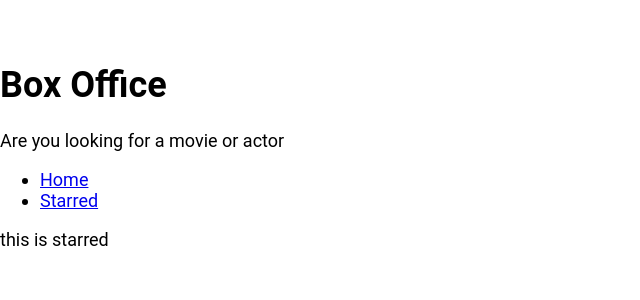
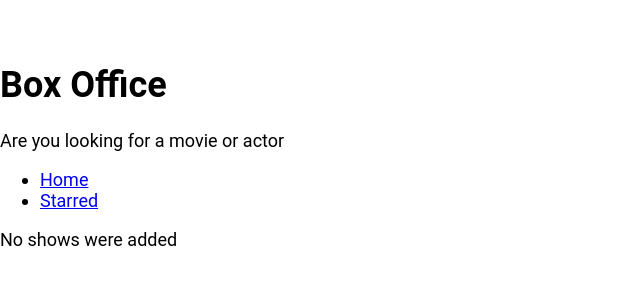
Before and after one commit to Roshni-Raut/Box-Office-App, a React (Create React App) app: page /starred in a window 1280 px wide. Shown: the top 300 px of the page, without its empty margins (0-640 px from the left). Built offline with nearby package versions, Linux system fonts and the light colour scheme.

Commit message:
finished starred page

```diff
--- a/src/pages/Starred.js
+++ b/src/pages/Starred.js
@@ -1,11 +1,39 @@
-import React from 'react'
+import React,{useState,useEffect} from 'react'
 import MainPageLayout from '../components/MainPageLayout'
+import ShowGrid from '../components/show/ShowGrid';
+import { apiGet } from '../misc/config';
+import { useShows } from '../misc/custom-hooks';
 
 const Starred = () => {
+    const [starred]=useShows();
+
+    const [shows,setShows]=useState(null);
+    const [isLoading,setIsLoading]=useState(true);
+    const [error,setError]=useState(null);
+
+    useEffect(() => {
+        if(starred && starred.length>0){
+            const promises=starred.map(showId=>apiGet(`/shows/${showId}`))
+            Promise.all(promises)
+            .then(apiData=>apiData.map(show=>({show})))
+            .then(results=>{
+                setShows(results);
+                setIsLoading(false);
+            }).catch(err=>{
+                setError(err.message);
+                setIsLoading(false);
+            })
+        }else{
+            setIsLoading(false);
+        }
+    }, [starred])
     return (
-        <div>
-            <MainPageLayout>this is starred</MainPageLayout>
-        </div>
+        <MainPageLayout>
+            {isLoading && <div>shows are Still loading </div>}
+            {error && <div> Error occured:{error} </div>}
+            {!isLoading && !shows && <div>No shows were added</div>}
+            {!isLoading && !error && shows && <ShowGrid data={shows} />}
+        </MainPageLayout>
     )
 }
 
```
